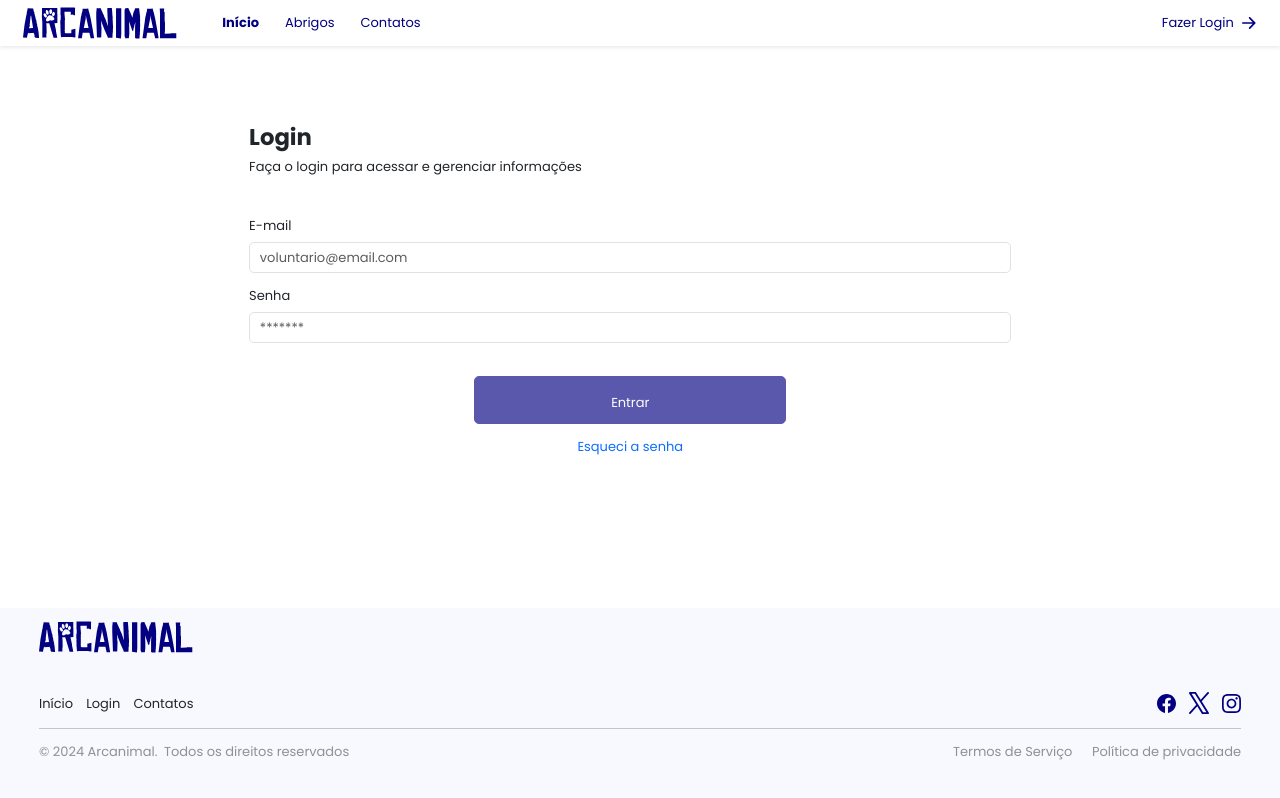
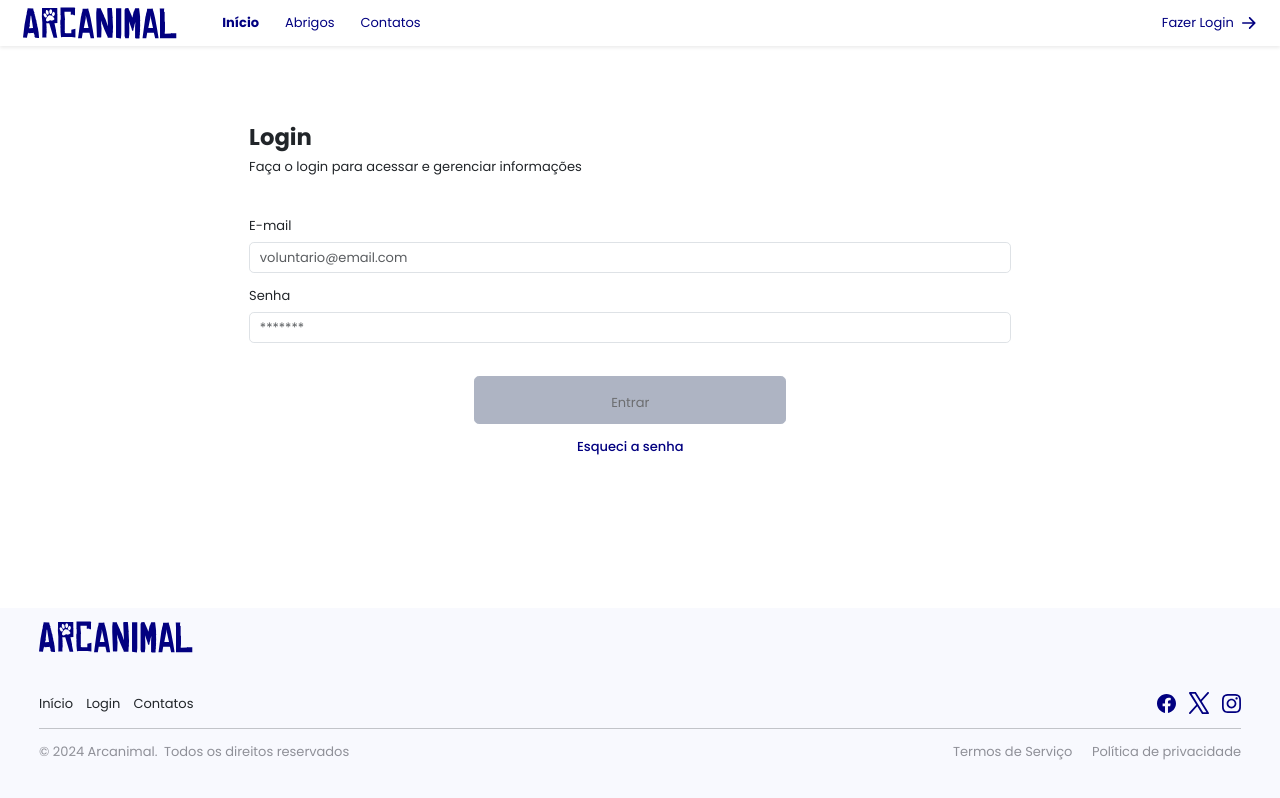
Before and after one commit to nudou350/sospetsrs, an Angular app: page /login in a window 1280 px wide. Built offline with nearby package versions, Linux system fonts and the light colour scheme; no server answers.

Commit message:
update change detection and main style

```diff
--- a/src/app/components/login/components/login-form/login-form.component.html
+++ b/src/app/components/login/components/login-form/login-form.component.html
@@ -18,6 +18,6 @@
   </div>
   <div class="col-12 mt-4 justify-content-center d-flex flex-column align-items-center">
     <button type="submit" class="col-md-4 col-12 btn btn-primary d-block mb-3" [disabled]="!loginForm.valid">Entrar</button>
-    <a class="col-4 d-block text-center" routerLink="/recuperar-senha">Esqueci a senha</a>
+    <a class="col-4 d-block text-center text-primary fw-medium" routerLink="/recuperar-senha">Esqueci a senha</a>
   </div>
 </form>
--- a/src/app/components/login/components/login-form/login-form.component.ts
+++ b/src/app/components/login/components/login-form/login-form.component.ts
@@ -1,4 +1,4 @@
-import { Component } from '@angular/core';
+import { ChangeDetectionStrategy, Component } from '@angular/core';
 import { FormBuilder, FormGroup, ReactiveFormsModule, Validators } from '@angular/forms';
 import { AuthService } from '../../services/auth.service'; // Importando o serviço de autenticação
 import { CommonModule } from '@angular/common';
@@ -9,6 +9,7 @@ import { RouterModule } from '@angular/router';
   templateUrl: './login-form.component.html',
   styleUrls: ['./login-form.component.scss'],
   standalone: true,
+  changeDetection: ChangeDetectionStrategy.OnPush,
   imports: [ReactiveFormsModule, CommonModule, RouterModule]
 })
 export class LoginFormComponent {
--- a/src/app/components/login/login.component.ts
+++ b/src/app/components/login/login.component.ts
@@ -1,4 +1,4 @@
-import { Component } from '@angular/core';
+import { ChangeDetectionStrategy, Component } from '@angular/core';
 import { LoginFormComponent } from './components/login-form/login-form.component';
 
 @Component({
@@ -6,6 +6,7 @@ import { LoginFormComponent } from './components/login-form/login-form.component
   templateUrl: './login.component.html',
   styleUrls: ['./login.component.scss'],
   standalone: true,
+  changeDetection: ChangeDetectionStrategy.OnPush,
   imports: [
     LoginFormComponent,
   ]
--- a/src/app/components/login/services/auth.service.ts
+++ b/src/app/components/login/services/auth.service.ts
@@ -5,7 +5,8 @@ import { catchError, map } from 'rxjs/operators';
 import { HttpService } from '../../../core/http/http.service';
 import { User } from '../models/user.model';
 import { LoginPayload } from '../dtos/login.dto';
-import { environment } from '../../../../environments/environment';
+import { environment } from '../../../../environments/environment.example';
+
 
 type AuthState = {
     user: User | null;
--- a/src/app/components/password-recovery/password-recovery.component.ts
+++ b/src/app/components/password-recovery/password-recovery.component.ts
@@ -1,4 +1,4 @@
-import { Component } from '@angular/core';
+import { ChangeDetectionStrategy, Component } from '@angular/core';
 import { PasswordRecoveryFormComponent } from './components/password-recovery-form/password-recovery-form.component';
 
 @Component({
@@ -6,6 +6,7 @@ import { PasswordRecoveryFormComponent } from './components/password-recovery-fo
   templateUrl: './password-recovery.component.html',
   styleUrls: ['./password-recovery.component.scss'],
   standalone: true,
+  changeDetection: ChangeDetectionStrategy.OnPush,
   imports: [
     PasswordRecoveryFormComponent
   ]
--- a/src/app/components/request-reset-password/request-reset-password.component.ts
+++ b/src/app/components/request-reset-password/request-reset-password.component.ts
@@ -1,4 +1,4 @@
-import { Component } from '@angular/core';
+import { ChangeDetectionStrategy, Component } from '@angular/core';
 import { RouterModule } from '@angular/router';
 
 @Component({
@@ -6,6 +6,7 @@ import { RouterModule } from '@angular/router';
   templateUrl: './request-reset-password.component.html',
   styleUrls: ['./request-reset-password.component.scss'],
   standalone: true,
+  changeDetection: ChangeDetectionStrategy.OnPush,
   imports: [
     RouterModule
   ]
--- a/src/assets/bootstrap/_components.scss
+++ b/src/assets/bootstrap/_components.scss
@@ -8,7 +8,12 @@
     gap: 10px !important;
     flex-shrink: 0;
 }
-
+.btn:disabled{
+  background-color: #838DA4 !important;
+  border-color: #838DA4 !important;
+  color: #1F2024!important;
+  cursor: not-allowed !important;
+}
 .form-check-input {
     position: absolute !important;
     opacity: 1;
--- a/src/assets/bootstrap/_theme.scss
+++ b/src/assets/bootstrap/_theme.scss
@@ -2,10 +2,10 @@
 $theme-colors: (
     "primary" : #020080,
     "secondary": #2897FF,
-    // "success": #299485,
-    // "danger": #C33A3E,
-    // "info" : #263CCB,
-    // "warning": #F7D200,
+    "success": #299485,
+    "danger": #C33A3E,
+    "info" : #263CCB,
+    "warning": #F7D200,
     "anyname-anything": #D4FFDD,
     "dark-1": #8F9098,
     "dark-2": #71727A,
```
